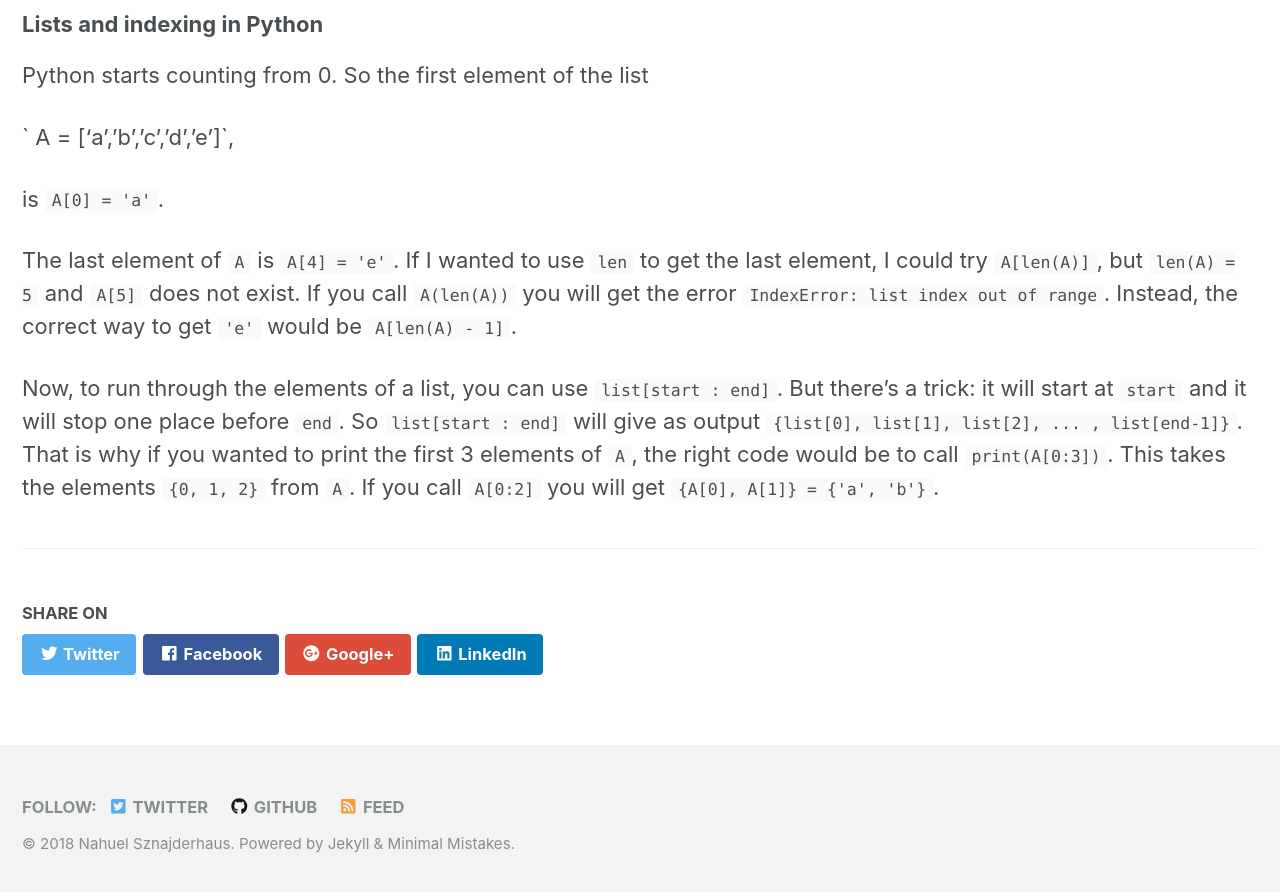
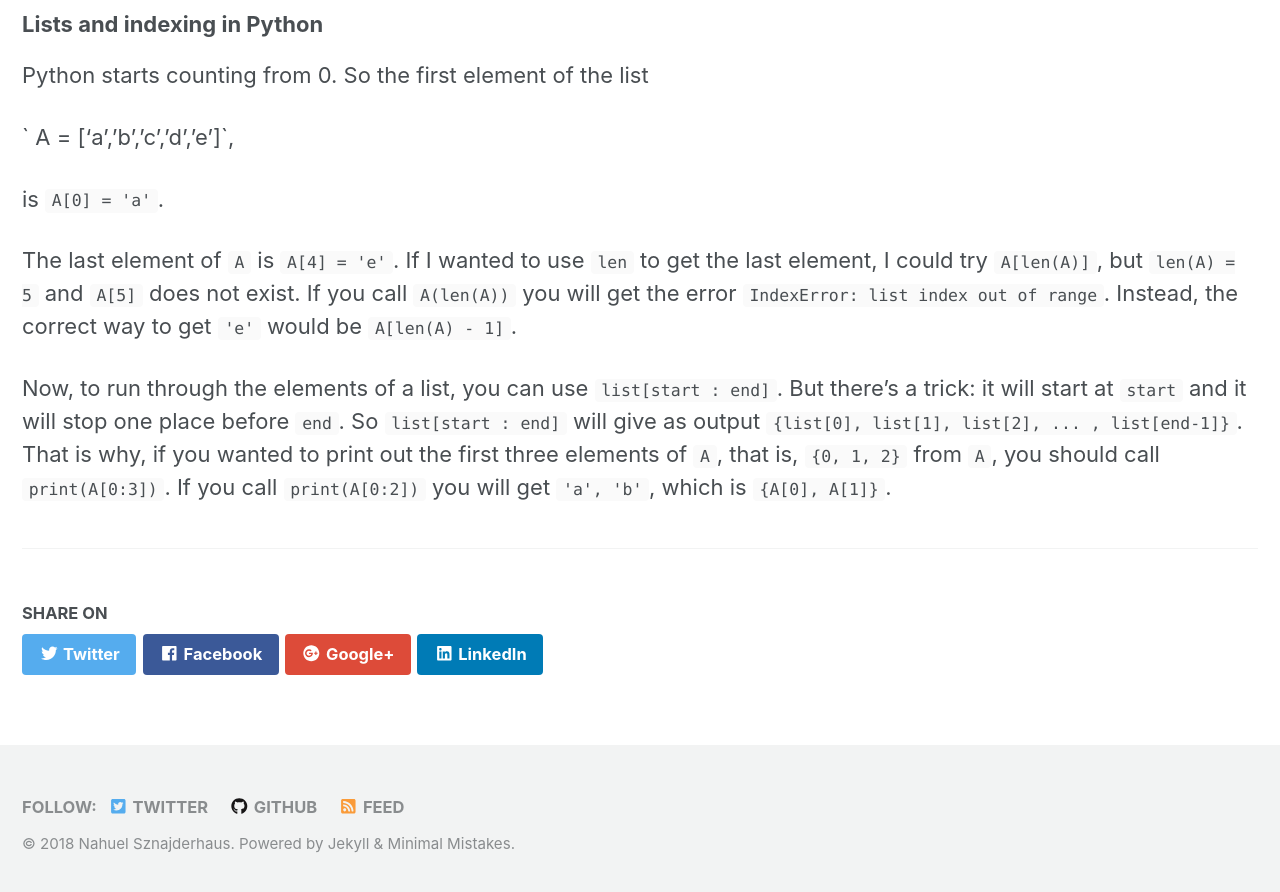
Before and after one commit to nahusznaj/nahusznaj.github.io, a Jekyll site: the page built from _posts/learning/2018-06-14-learning_python.md, in a window 1280 px wide and 900 px high, scrolled down 1063 px. Shown: the top 892 px of the window. Built offline with Jekyll 4.4.1, drawn with Linux system fonts in a browser that asks for light colours; nearby versions of some CDN libraries.

```diff
--- a/_posts/learning/2018-06-14-learning_python.md
+++ b/_posts/learning/2018-06-14-learning_python.md
@@ -50,4 +50,4 @@
 
 The last element of `A` is `A[4] = 'e'`. If I wanted to use `len` to get the last element, I could try  `A[len(A)]`, but `len(A) = 5` and `A[5]` does not exist. If you call `A(len(A))` you will get the error `IndexError: list index out of range`. Instead, the correct way to get `'e'` would be `A[len(A) - 1]`.
 
-Now, to run through the elements of a list, you can use `list[start : end]`. But there's a trick: it will start at `start` and it will stop one place before `end`. So `list[start : end]` will give as output `{list[0], list[1], list[2], ... , list[end-1]}`. That is why if you wanted to print the first 3 elements of `A`, the right code would be to call `print(A[0:3])`. This takes the elements `{0, 1, 2}` from `A`. If you call `A[0:2]` you will get `{A[0], A[1]} = {'a', 'b'}`.
+Now, to run through the elements of a list, you can use `list[start : end]`. But there's a trick: it will start at `start` and it will stop one place before `end`. So `list[start : end]` will give as output `{list[0], list[1], list[2], ... , list[end-1]}`. That is why, if you wanted to print out the first three elements of `A`, that is, `{0, 1, 2}` from `A`,  you should call `print(A[0:3])`. If you call `print(A[0:2])` you will get `'a', 'b'`, which is `{A[0], A[1]}`.
```
